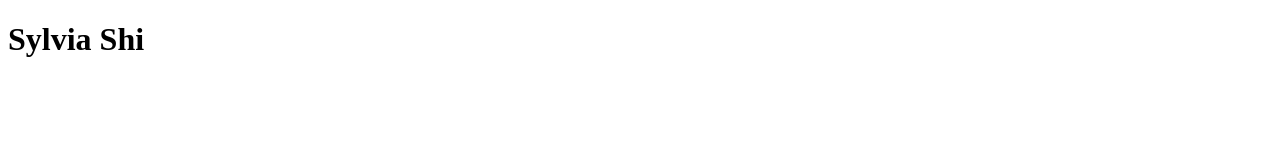
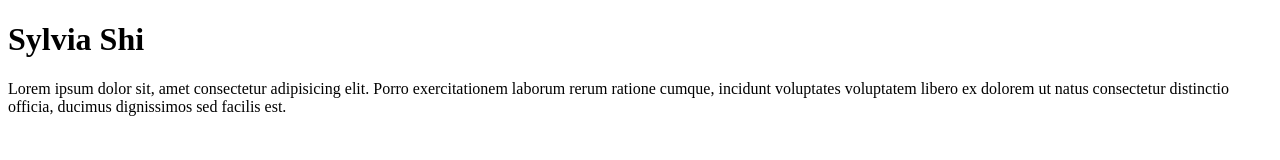
Before and after one commit to sylsylshi33-dev/05319-Lab, a plain HTML site: page index.html in a window 1280 px wide. Drawn offline with Linux system fonts and the light colour scheme.

Commit message:
Update index.html

```diff
--- a/index.html
+++ b/index.html
@@ -7,5 +7,6 @@
 </head>
 <body>
     <h1>Sylvia Shi</h1>
+    <p>Lorem ipsum dolor sit, amet consectetur adipisicing elit. Porro exercitationem laborum rerum ratione cumque, incidunt voluptates voluptatem libero ex dolorem ut natus consectetur distinctio officia, ducimus dignissimos sed facilis est.</p>
 </body>
 </html>
```
